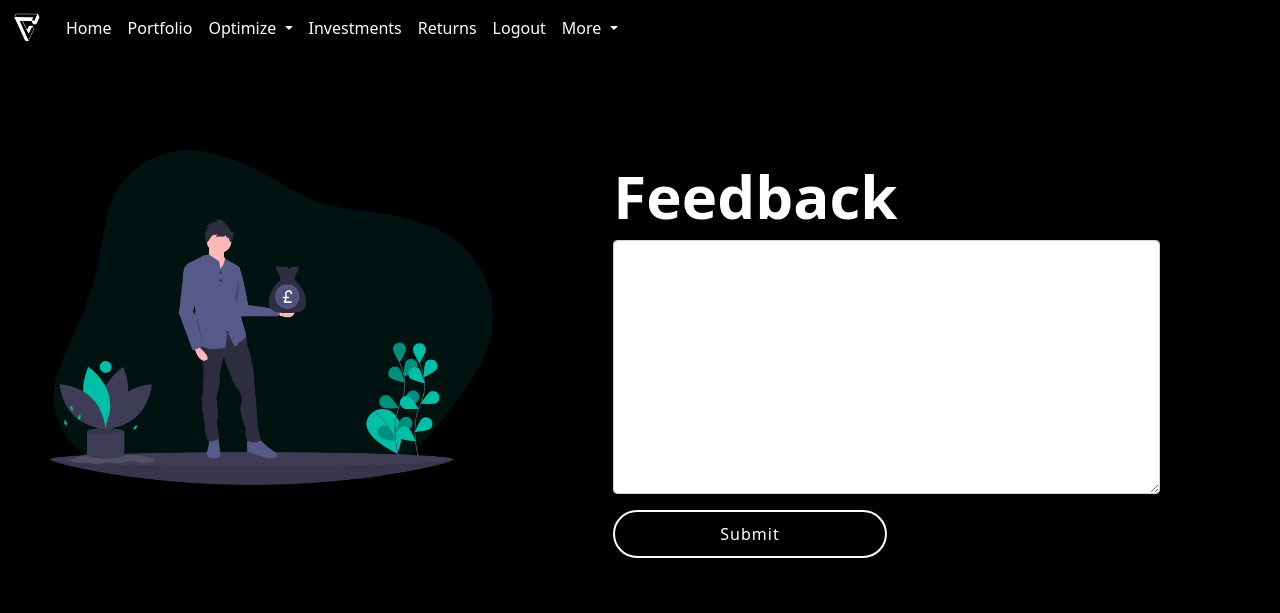
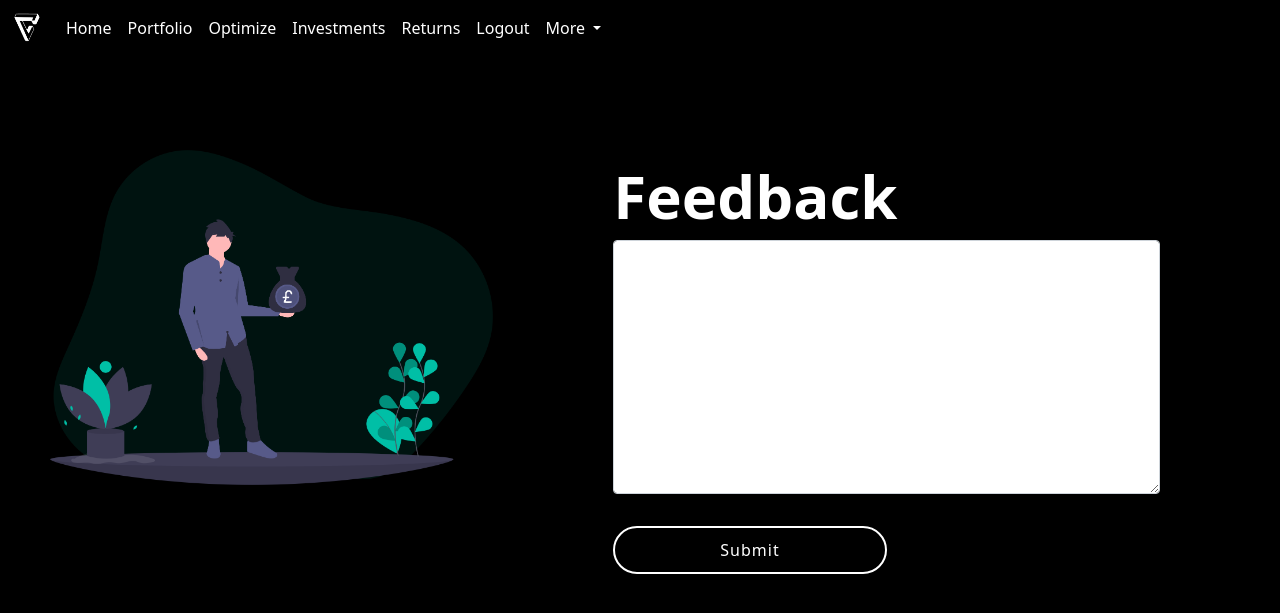
Before and after one commit to shivanshsinghal107/Investment-Portfolio, a Flask app: page /feedback in a window 1280 px wide. Shown: the top 613 px of the page. Run offline with Flask 2, Linux system fonts and the light colour scheme; the visitor is signed in with stand-in values (Sample User, id 1).

Commit message:
Changed layout and menu of the pages

```diff
--- a/templates/feedback.html
+++ b/templates/feedback.html
@@ -82,14 +82,8 @@
             <li class="nav-item">
               <a class="nav-link active" href="/portfolio">Portfolio</a>
             </li>
-            <li class="nav-item dropdown active">
-              <a class="nav-link active dropdown-toggle" href="#" id="navbarDropdown1" data-toggle="dropdown" aria-haspopup="true" aria-expanded="false">
-                Optimize
-              </a>
-              <div class="dropdown-menu" aria-labelledby="navbarDropdown1">
-                <a class="dropdown-item" href="/input/featured">Featured</a>
-                <a class="dropdown-item" href="/input/custom">Custom</a>
-              </div>
+            <li class="nav-item">
+              <a class="nav-link active" href="/optimize">Optimize</a>
             </li>
             <li class="nav-item active">
               <a class="nav-link active" href="/portfolio/investment">Investments</a>
@@ -130,6 +124,7 @@
                     <div class="col-md-12">
                       <textarea rows="10" name="feedback" class="form-control"></textarea>
                     </div>
+                    <div class="mt-3"></div>
                     <div class="mt-3">
                       <button type="submit" class="btn-get-started col-6">Submit</button>
                     </div>
```
Also changed, not shown: templates/index.html (+2 -8 lines), templates/return.html (+4 -10 lines).
